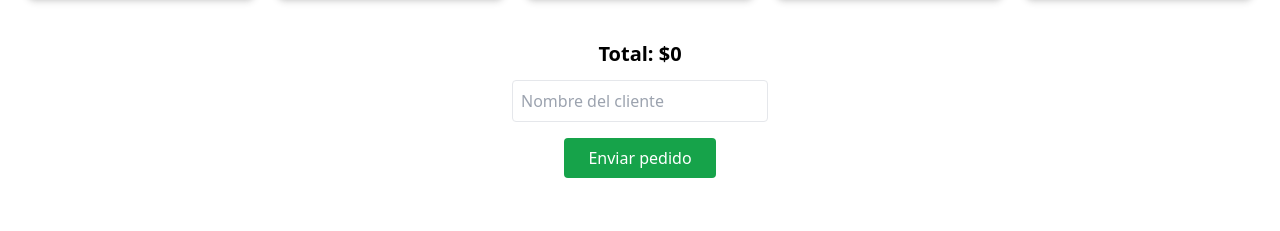
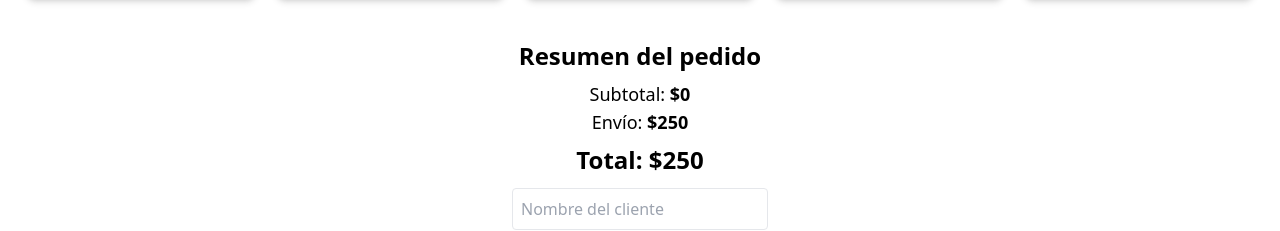
Before and after one commit to MarguaInfa/CatalogoMargu, a React (Vite) app: page / in a window 1280 px wide. Shown: the part 810-1041 px from the top of the page. Before the commit the page ends 1012 px from the top, so only its background shows below. Built offline with nearby package versions, Linux system fonts and the light colour scheme.

Commit message:
Update App.jsx

```diff
--- a/src/App.jsx
+++ b/src/App.jsx
@@ -133,6 +133,11 @@ export default function App() {
     const pedido = generarPedidoParaExcel();
     return pedido.reduce((sum, item) => sum + item.cantidad * item.precio, 0);
   })();
+
+  const envio = 250;
+const subtotal = total;
+const totalFinal = subtotal + envio;
+
 // ==========================================================
   // ENVIAR PEDIDO
   // ==========================================================
@@ -169,9 +174,12 @@ export default function App() {
 const mensaje = encodeURIComponent(
   `Pedido nuevo de ${cliente}\n\n` +
     `Piezas: ${totalPzas}\n` +
-          `Total: $${totalDinero}\n\n` +
+    `Subtotal: $${totalDinero}\n` +
+    `Envío: $250\n` +
+    `Total: $${totalDinero + 250}\n\n` +
     `Archivo:\n${data.url}`
 );
+
 
       const tel = "523471072670";
       window.open(`https://wa.me/${tel}?text=${mensaje}`, "_blank");
@@ -329,7 +337,14 @@ export default function App() {
 
       {/* TOTAL & ENVIAR */}
 <div className="text-center mt-10">
-        <h2 className="text-xl font-bold">Total: ${total}</h2>
+  <h2 className="text-2xl font-bold mb-2">Resumen del pedido</h2>
+
+  <p className="text-lg">Subtotal: <b>${subtotal}</b></p>
+  <p className="text-lg">Envío: <b>${envio}</b></p>
+
+  <h2 className="text-2xl font-bold mt-2">
+    Total: ${totalFinal}
+  </h2>
 
   <input
     type="text"
@@ -346,6 +361,7 @@ export default function App() {
     Enviar pedido
   </button>
 </div>
+
   </div>
   );
 }
```
Lines whose indentation alone changed are shown as unchanged.
